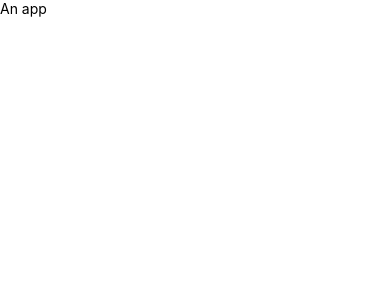
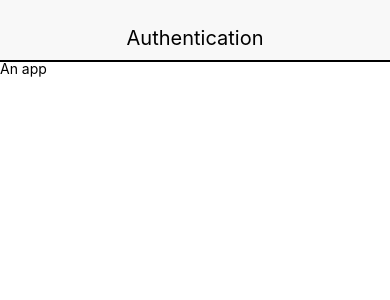
Before and after one commit to 12masta/ReactNativeAuthWalktrough, a React Native app: screen / in a window 390 px wide. Shown: the top 300 px of the page. Built offline with nearby package versions, Linux system fonts and the light colour scheme.

Commit message:
Header in use

```diff
--- a/src/App.js
+++ b/src/App.js
@@ -1,10 +1,12 @@
 import React, { Component } from 'react';
 import { View, Text } from 'react-native';
+import { Header } from './components/commons'
 
 class App extends Component {
   render() {
     return (
       <View>
+      <Header headerText="Authentication" />
         <Text>An app</Text>
       </View>
     )
```
